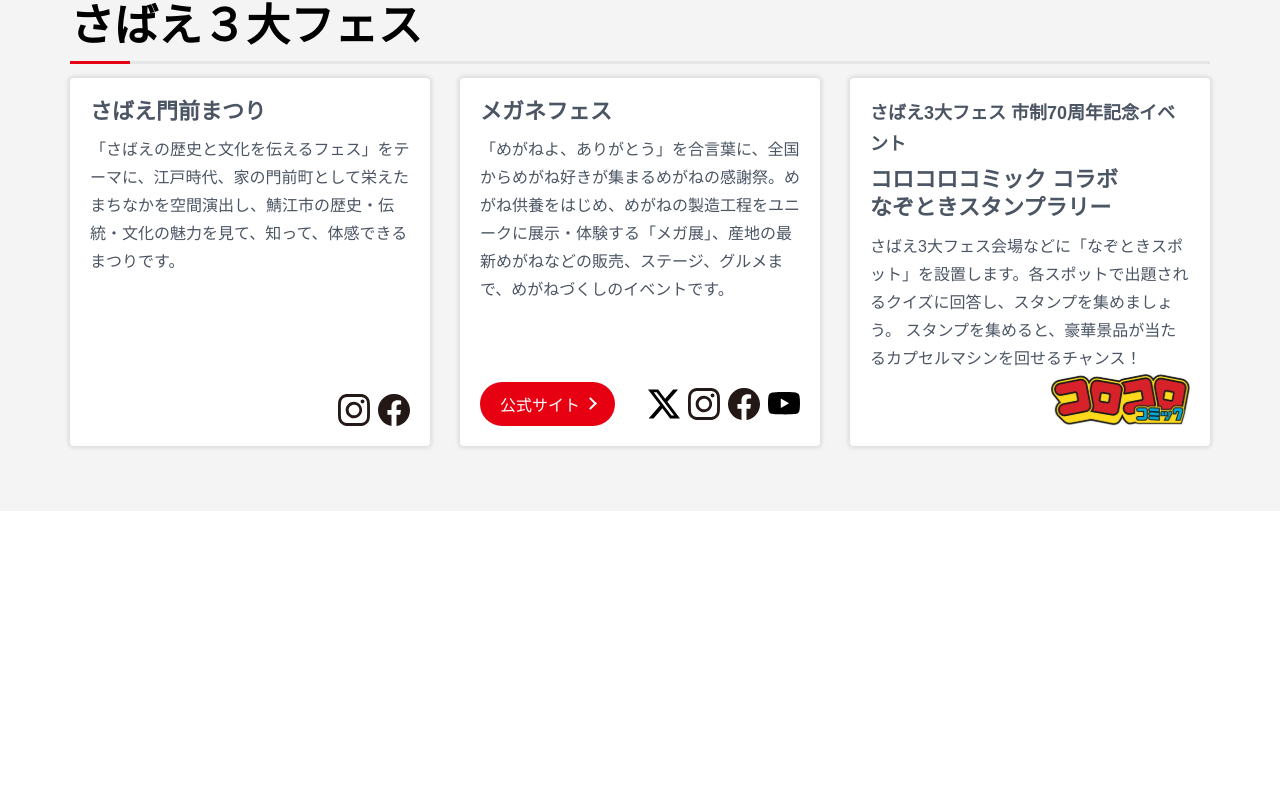
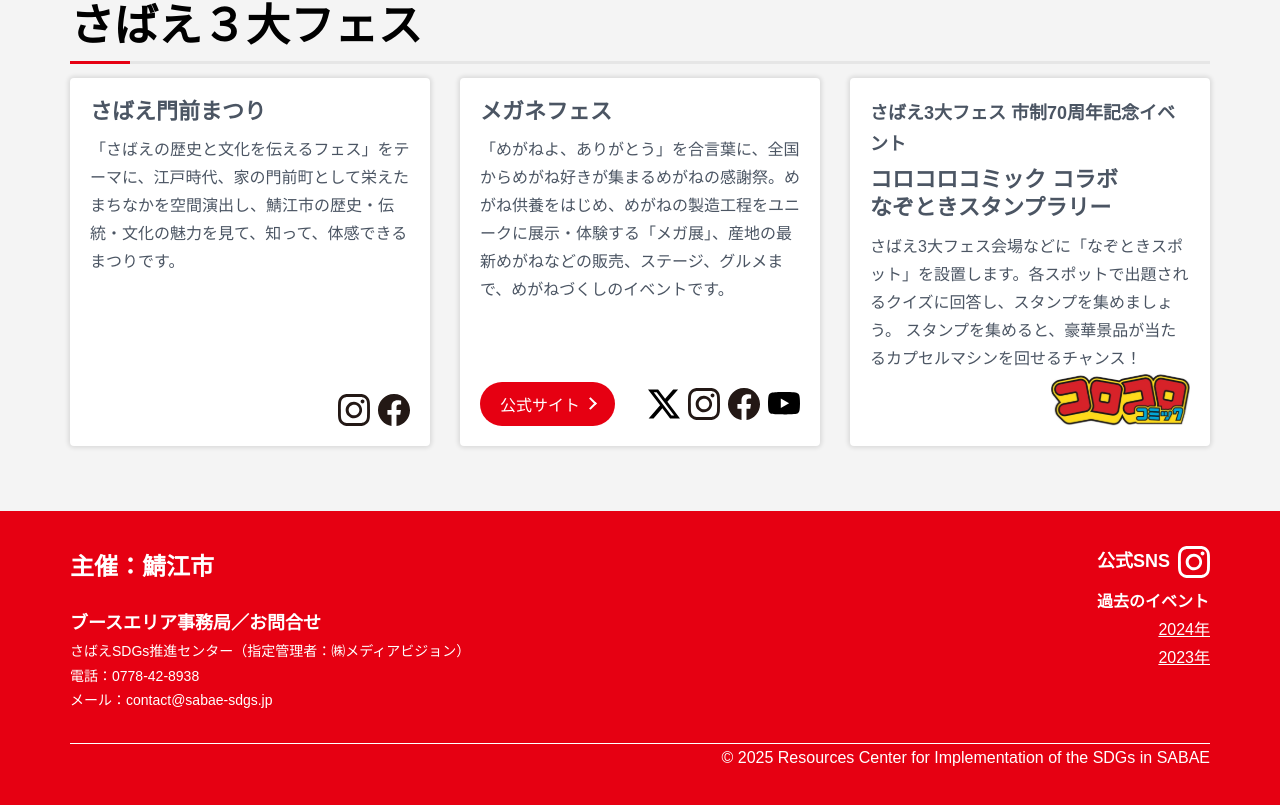
Before and after one commit to Ktjm-555/sabae-event-lp, a React (Vite) app in the folder sabae-event-lp/: page / in a window 1280 px wide. Shown: the part 3638-4443 px from the top of the page. Before the commit the page ends 4149 px from the top, so only its background shows below. Built offline with nearby package versions, Linux system fonts and the light colour scheme; a web font is replaced by a local one.

Commit message:
フッターエリア作成

```diff
--- a/sabae-event-lp/src/App.tsx
+++ b/sabae-event-lp/src/App.tsx
@@ -1,4 +1,5 @@
 import { EventContents } from "./components/EventContents";
+import { Footer } from "./components/Footer";
 import { Header } from "./components/Header";
 import { Hero } from "./components/Hero";
 import { IntroduceContents } from "./components/IntroduceContents";
@@ -12,6 +13,7 @@ function App() {
 			<EventContents />
 			<IntroduceContents />
 			<IntroduceContentsWide />
+			<Footer />
 		</>
 	);
 }
--- /dev/null
+++ b/sabae-event-lp/src/components/Footer.tsx
@@ -0,0 +1,182 @@
+import styled from "@emotion/styled";
+import { DIV_container } from "../Style.ts";
+
+export const Footer = () => {
+	return (
+		<SECTION_FooterContainer>
+			<DIV_ContentsContainer>
+				<DIV_DetailContainer>
+					<div>
+						<P_Organized>主催：鯖江市</P_Organized>
+						<P_ContactTitle>ブースエリア事務局／お問合せ</P_ContactTitle>
+						<DL_ContactContainer>
+							<div>
+								<dt>さばえSDGs推進センター</dt>
+								<dd>（指定管理者：㈱メディアビジョン）</dd>
+							</div>
+							<div>
+								<dt>電話：</dt>
+								<dd>0778-42-8938</dd>
+							</div>
+							<div>
+								<dt>メール：</dt>
+								<dd>contact@sabae-sdgs.jp</dd>
+							</div>
+						</DL_ContactContainer>
+					</div>
+					<DIV_Contens>
+						<DIV_Sns>
+							<p>公式SNS</p>
+							<IMG_Icon src="icons/instagram_white.svg" />
+						</DIV_Sns>
+						<P_Event>過去のイベント</P_Event>
+						<DIV_LinkList>
+							<A_EventUrl
+								href="https://fes.sabae-sdgs.jp/"
+								target="_blank"
+								rel="noopener noreferrer"
+							>
+								2024年
+							</A_EventUrl>
+							<A_EventUrl
+								href="https://fes.sabae-sdgs.jp/2023/"
+								target="_blank"
+								rel="noopener noreferrer"
+							>
+								2023年
+							</A_EventUrl>
+						</DIV_LinkList>
+					</DIV_Contens>
+				</DIV_DetailContainer>
+				<DIV_Copyright>
+					© 2025 Resources Center for Implementation of the SDGs in SABAE
+				</DIV_Copyright>
+			</DIV_ContentsContainer>
+		</SECTION_FooterContainer>
+	);
+};
+
+/* 背景は画面幅のため、sectionを継承しない */
+/* TODO:Wrapperじゃない？ */
+const SECTION_FooterContainer = styled.div`
+	background-color: #e60012;
+	color: #fff;
+	/* TODO：コンテナの上下のpadding合わせる */
+	padding-top: 35px;
+	padding-bottom: 35px;
+`;
+
+const DIV_ContentsContainer = styled(DIV_container)``;
+
+const DIV_DetailContainer = styled.div`
+	display: flex;
+	justify-content: space-between;
+
+	@media (max-width: 900px) {
+		display: block;
+	}
+`;
+
+const P_Organized = styled.p`
+	font-size: 24px;
+	font-weight: bold;
+	margin-bottom: 20px;
+
+	@media (max-width: 500px) {
+		font-size: 22px;
+	}
+`;
+
+const P_ContactTitle = styled.p`
+	font-size: 18px;
+	font-weight: bold;
+
+	@media (max-width: 500px) {
+		font-size: 16px;
+	}
+`;
+
+const DL_ContactContainer = styled.dl`
+	font-size: 14px;
+	margin: 0;
+	padding: 0;
+
+	div {
+		display: flex;
+	}
+
+	dd {
+		margin: 0;
+	}
+`;
+
+const DIV_Contens = styled.div`
+	@media (max-width: 900px) {
+		display: flex;
+		flex-direction: column;
+		align-items: flex-end;
+		margin-top: 10px;
+	}
+`;
+
+const DIV_Sns = styled.div`
+	display: flex;
+	align-items: center;
+	margin-bottom: 10px;
+	font-size: 18px;
+	font-weight: bold;
+
+	@media (max-width: 500px) {
+		font-size: 16px;
+	}
+`;
+
+const IMG_Icon = styled.img`
+	margin-left: 8px;
+	width: 32px;
+	height: 32px;
+
+	@media (max-width: 500px) {
+		width: 28px;
+		height: 28px;
+	}
+`;
+
+const P_Event = styled.p`
+	font-weight: bold;
+	@media (max-width: 500px) {
+		font-size: 16px;
+	}
+`;
+
+const DIV_LinkList = styled.div`
+	display: flex;
+	flex-direction: column;
+	align-items: flex-end;
+`;
+
+const A_EventUrl = styled.a`
+	display: inline-block;
+	text-decoration: underline;
+
+	&:hover,
+	&:active,
+	&:focus {
+		text-decoration: underline;
+		color: #ff9999;
+	}
+`;
+
+const DIV_Copyright = styled.div`
+	text-align: right;
+	border-top: 1px solid #fff;
+	margin-top: 30px;
+
+	@media (max-width: 900px) {
+		font-size: 14px;
+	}
+
+	@media (max-width: 500px) {
+		font-size: 11px;
+	}
+`;
```
Also changed, not shown: sabae-event-lp/public/icons/instagram_white.svg (added).
